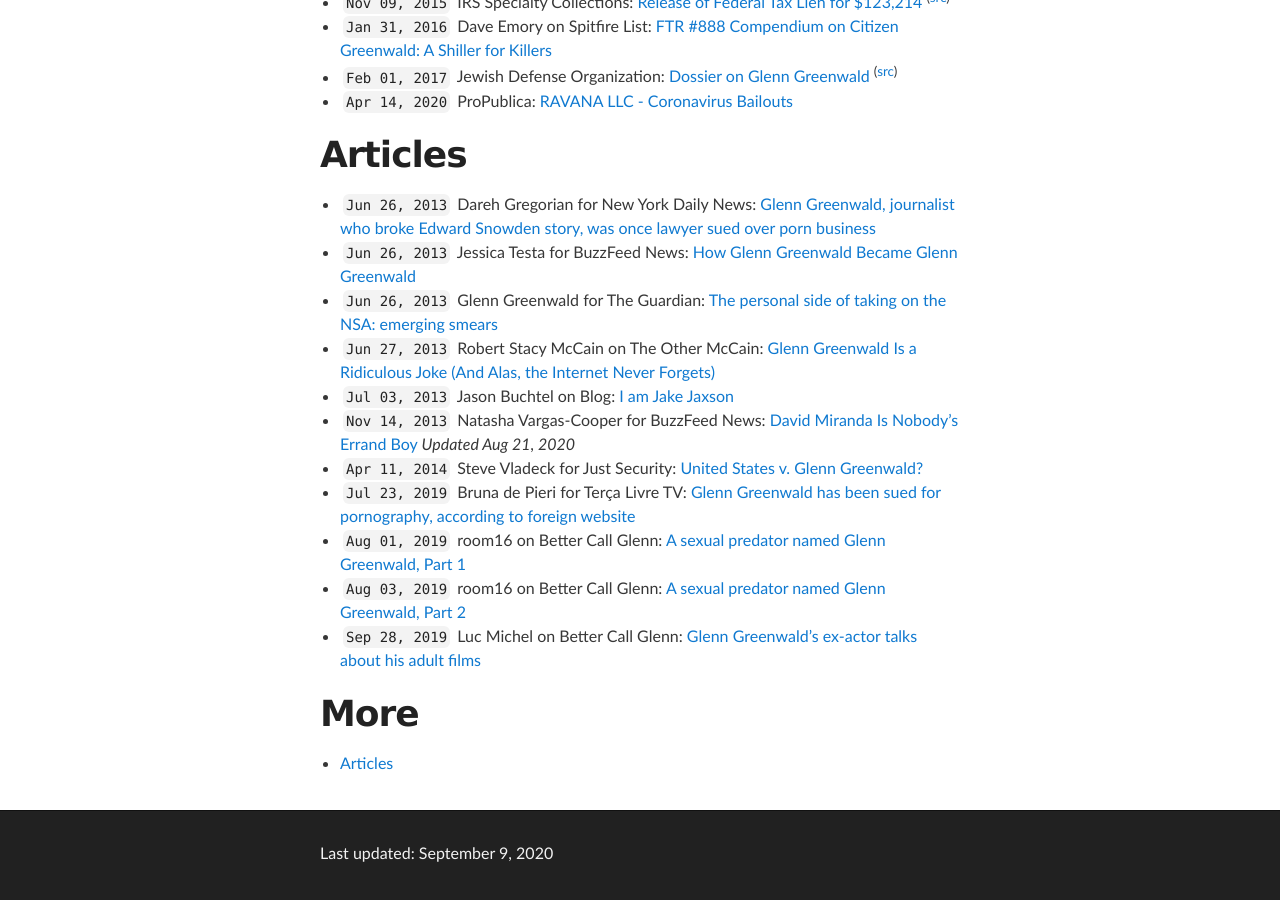
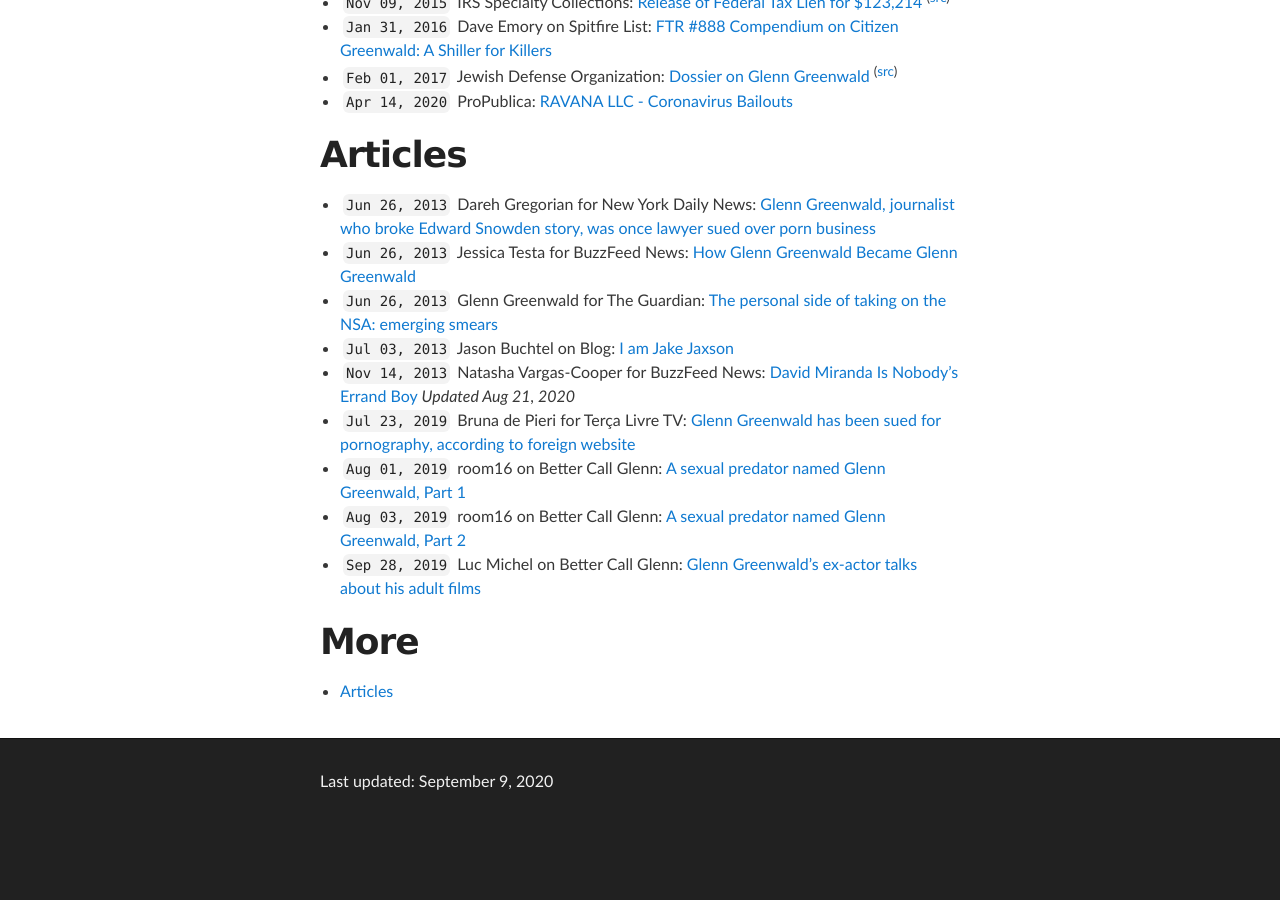
Before and after one commit to masternotions/masternotions.github.io, a Jekyll site: the page built from index.md, in a window 1280 px wide and 900 px high, scrolled down 1799 px. Built offline with Jekyll 4.4.1, drawn with Linux system fonts in a browser that asks for light colours; comment, search, counter and statistics services are not loaded; after the commit the page ends 2627 px from its top, so only the background shows below that.

Commit message:
Update index.md

```diff
--- a/index.md
+++ b/index.md
@@ -88,10 +88,8 @@ Here's an audio clip of GG talking in Hot.Hairy.Real. 4: **[Is your dick hard?](
 - ``Jun 26, 2013`` Dareh Gregorian for New York Daily News: [Glenn Greenwald, journalist who broke Edward Snowden story, was once lawyer sued over porn business](https://www.nydailynews.com/news/national/greenwald-reporter-broke-nsa-story-lawyer-sued-porn-biz-article-1.1383448)
 - ``Jun 26, 2013`` Jessica Testa for BuzzFeed News: [How Glenn Greenwald Became Glenn Greenwald](https://www.buzzfeednews.com/article/jtes/how-glenn-greenwald-became-glenn-greenwald)
 - ``Jun 26, 2013`` Glenn Greenwald for The Guardian: [The personal side of taking on the NSA: emerging smears](https://www.theguardian.com/commentisfree/2013/jun/26/nsa-revelations-response-to-smears)
-- ``Jun 27, 2013`` Robert Stacy McCain on The Other McCain: [Glenn Greenwald Is a Ridiculous Joke (And Alas, the Internet Never Forgets)](https://theothermccain.com/2013/06/27/glenn-greenwald-is-a-ridiculous-joke-and-alas-the-internet-never-forgets/)
 - ``Jul 03, 2013`` Jason Buchtel on Blog: [I am Jake Jaxson](https://jakejaxson.com/post/54490441032/i-am-jake-jaxson)
 - ``Nov 14, 2013`` Natasha Vargas-Cooper for BuzzFeed News: [David Miranda Is Nobody's Errand Boy](https://www.buzzfeed.com/natashavc/david-miranda-is-nobodys-errand-boy) _Updated Aug 21, 2020_
-- ``Apr 11, 2014`` Steve Vladeck for Just Security: [United States v. Glenn Greenwald?](https://www.justsecurity.org/9299/united-states-v-glenn-greenwald/)
 - ``Jul 23, 2019`` Bruna de Pieri for Terça Livre TV: [Glenn Greenwald has been sued for pornography, according to foreign website](https://www.tercalivre.com.br/glenn-greenwald-ja-foi-processado-por-pornografia-segundo-site-estrangeiro/)
 - ``Aug 01, 2019`` room16 on Better Call Glenn: [A sexual predator named Glenn Greenwald, Part 1](predator-part-1.md)
 - ``Aug 03, 2019`` room16 on Better Call Glenn: [A sexual predator named Glenn Greenwald, Part 2](predator-part-2.md)
```
